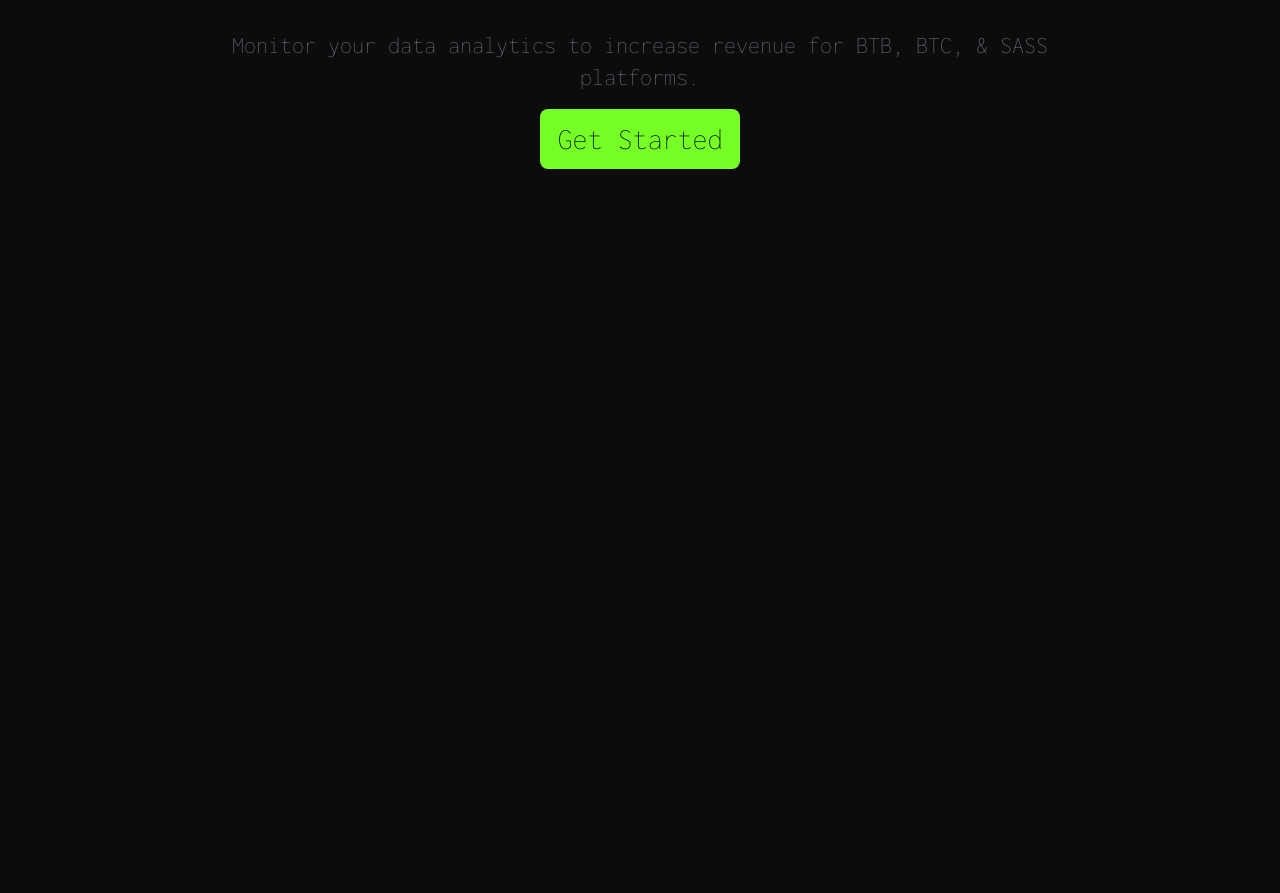
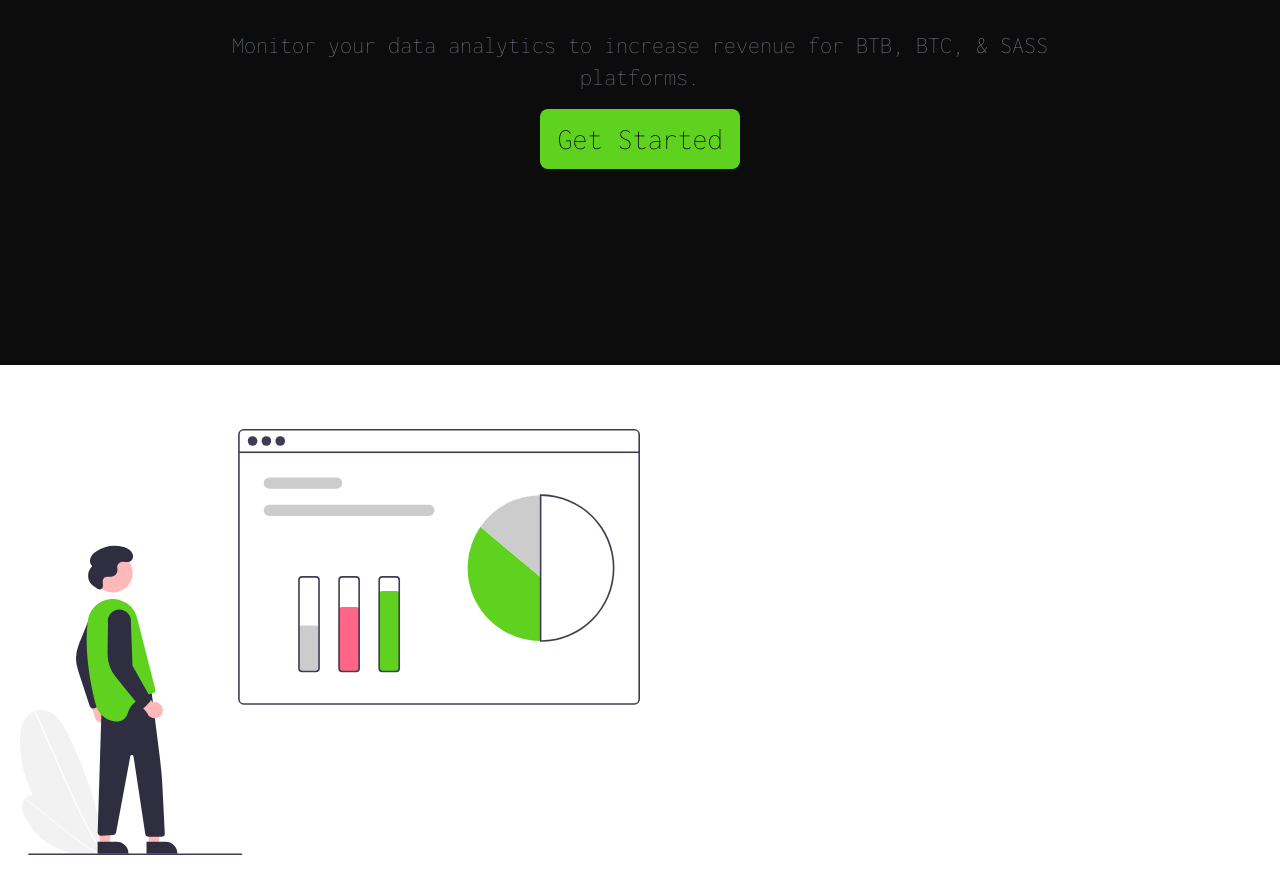
Before and after one commit to AmandeepSingh789/Data-Company-Landing-Page, a React (Create React App) app: page / in a window 1280 px wide. Shown: the part 435-1328 px from the top of the page. Before the commit the page ends 800 px from the top, so only its background shows below. Built offline with nearby package versions, Linux system fonts and the light colour scheme.

Commit message:
made analytics page

```diff
--- a/src/App.js
+++ b/src/App.js
@@ -1,3 +1,4 @@
+import Analytics from "./components/Analytics";
 import Home from "./components/Home";
 import Navbar from "./components/Navbar";
 
@@ -7,6 +8,7 @@ function App() {
     <div className="App">
       <Navbar />
       <Home />
+      <Analytics />
     </div>
   );
 }
--- /dev/null
+++ b/src/components/Analytics.jsx
@@ -0,0 +1,16 @@
+import React from 'react'
+import image from '../assets/analytics.svg'
+
+const Analytics = () => {
+  return (
+    <div className='w-full bg-white py-16 px-4'>
+
+    <div className='max-w-[1240px] mx-auto grid md:grid-cols-2'>
+
+    <img src={image} alt="" />
+    </div>
+    </div>
+  )
+}
+
+export default Analytics
--- a/src/components/Home.jsx
+++ b/src/components/Home.jsx
@@ -17,7 +17,7 @@ const Home = () => {
             <p className='py-4 md:text-2xl text-xl text-gray-500'>Monitor your data analytics to increase revenue for BTB, BTC, & SASS platforms.</p>
 
 
-        <button className=' md:text-3xl sm:text-2xl text-lg bg-[#75FF26] w-[200px] rounded-lg mx-auto py-3 text-black'>Get Started</button>
+        <button className=' md:text-3xl sm:text-2xl text-lg bg-[#5FD21F] w-[200px] rounded-lg mx-auto py-3 text-black'>Get Started</button>
         </div>
     </div>
   )
```
Also changed, not shown: src/assets/analytics.svg (added).
